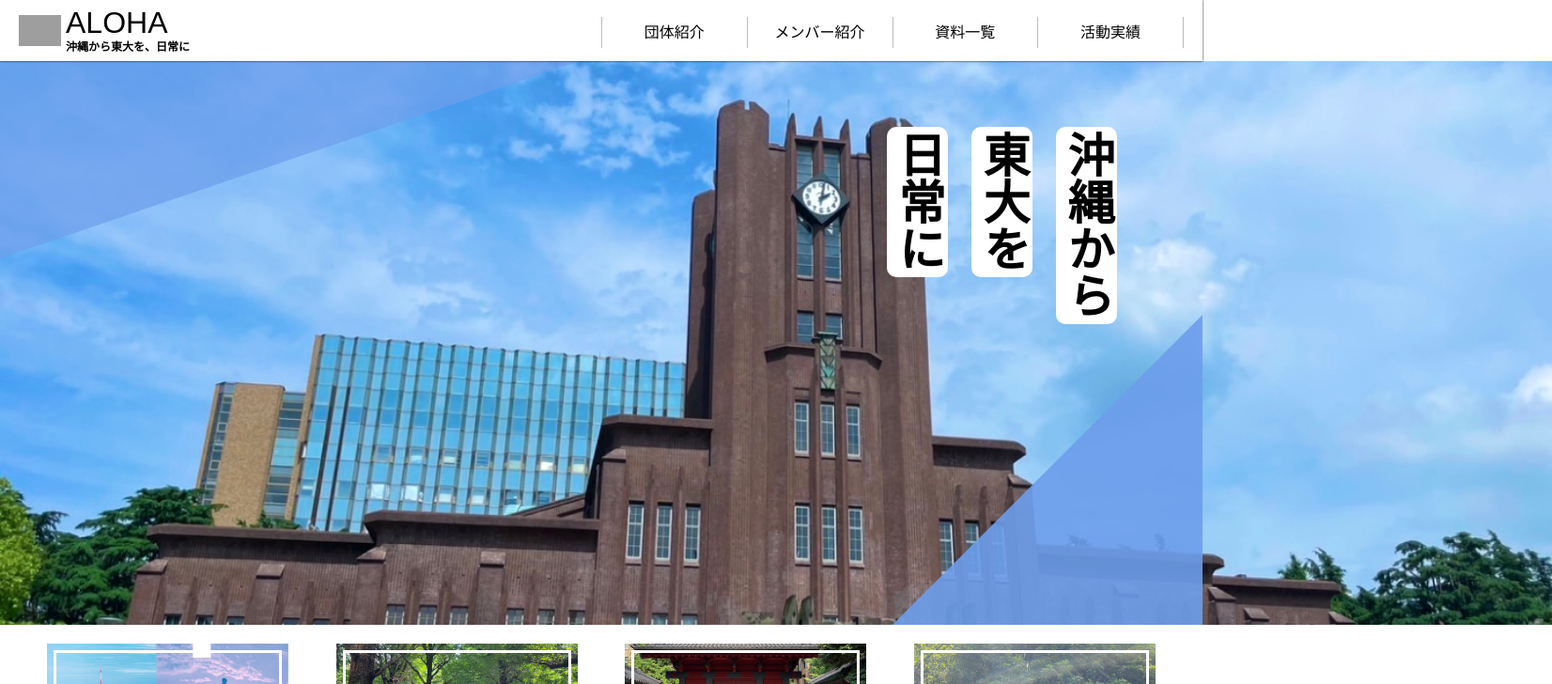
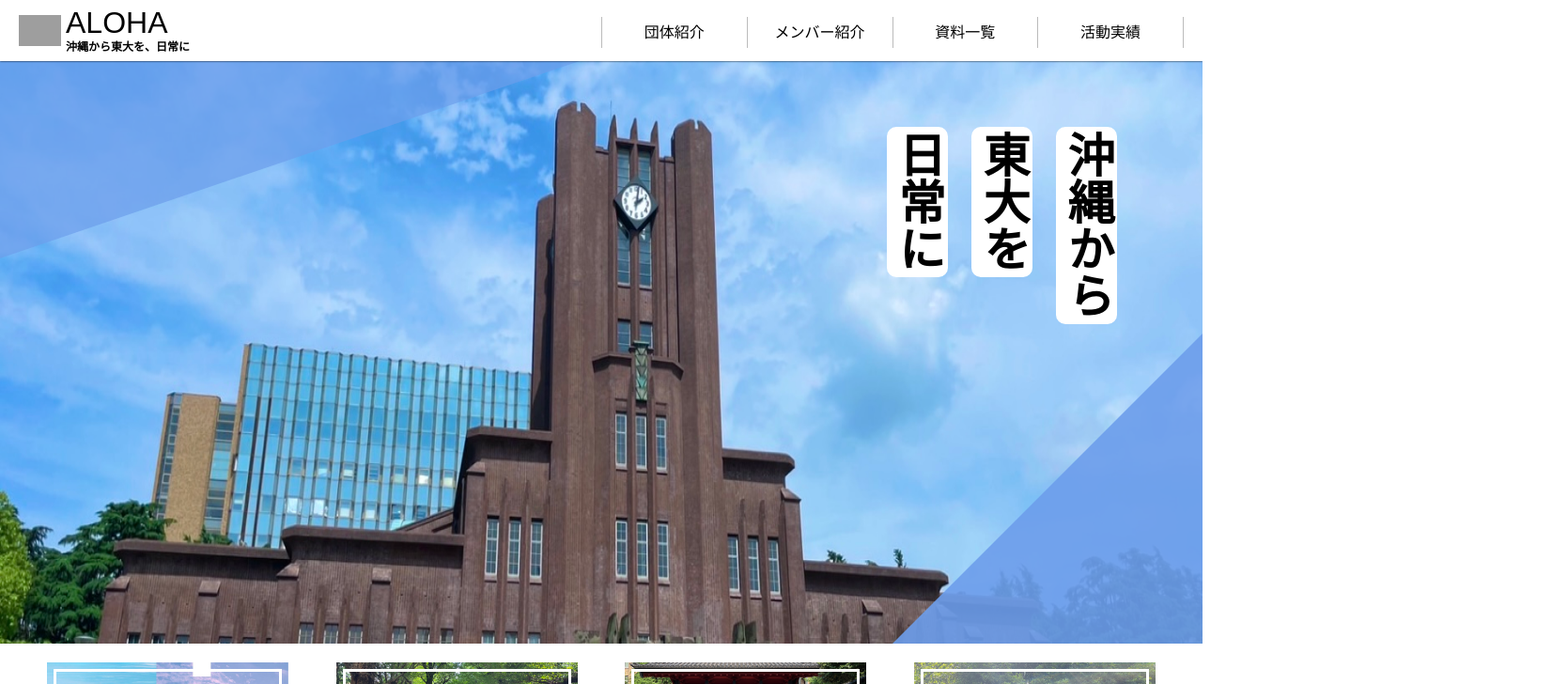
Before and after one commit to ReoYabiku/aloha-hp-next, a Next.js app: page / in a window 1280 px wide. Shown: the top 728 px of the page at 94% size, 1652 px wide, since content can reach past the window. Built offline with nearby package versions, Linux system fonts and the light colour scheme; grey boxes are pictures that could not be loaded.

Commit message:
PCの画像がはみ出ないようにする

```diff
--- a/app/(user)/(top)/FirstView.module.css
+++ b/app/(user)/(top)/FirstView.module.css
@@ -1,10 +1,12 @@
 .first_view {
 	position: relative;
-	height: 600px;
+	height: 620px;
 }
 
 .image {
 	position: absolute;
+	width: 100%;
+	object-fit: fill;
 }
 
 .triangle1 {
--- a/app/(user)/(top)/FirstView.tsx
+++ b/app/(user)/(top)/FirstView.tsx
@@ -1,5 +1,4 @@
 import style from './FirstView.module.css';
-import NewsCard from './NewsCard';
 import Image from 'next/image';
 import firstViewPic from './src/first_view.jpg';
 import firstViewSPPic from './src/first_view_sp.png';
@@ -10,8 +9,7 @@ const FirstView = () => {
 			<Image
 				className={style.image}
 				src={firstViewPic}
-				height={600}
-				style={{"objectFit":"contain"}}
+				height={620}
 				alt="安田講堂"
 			/>
 			<Image
```
